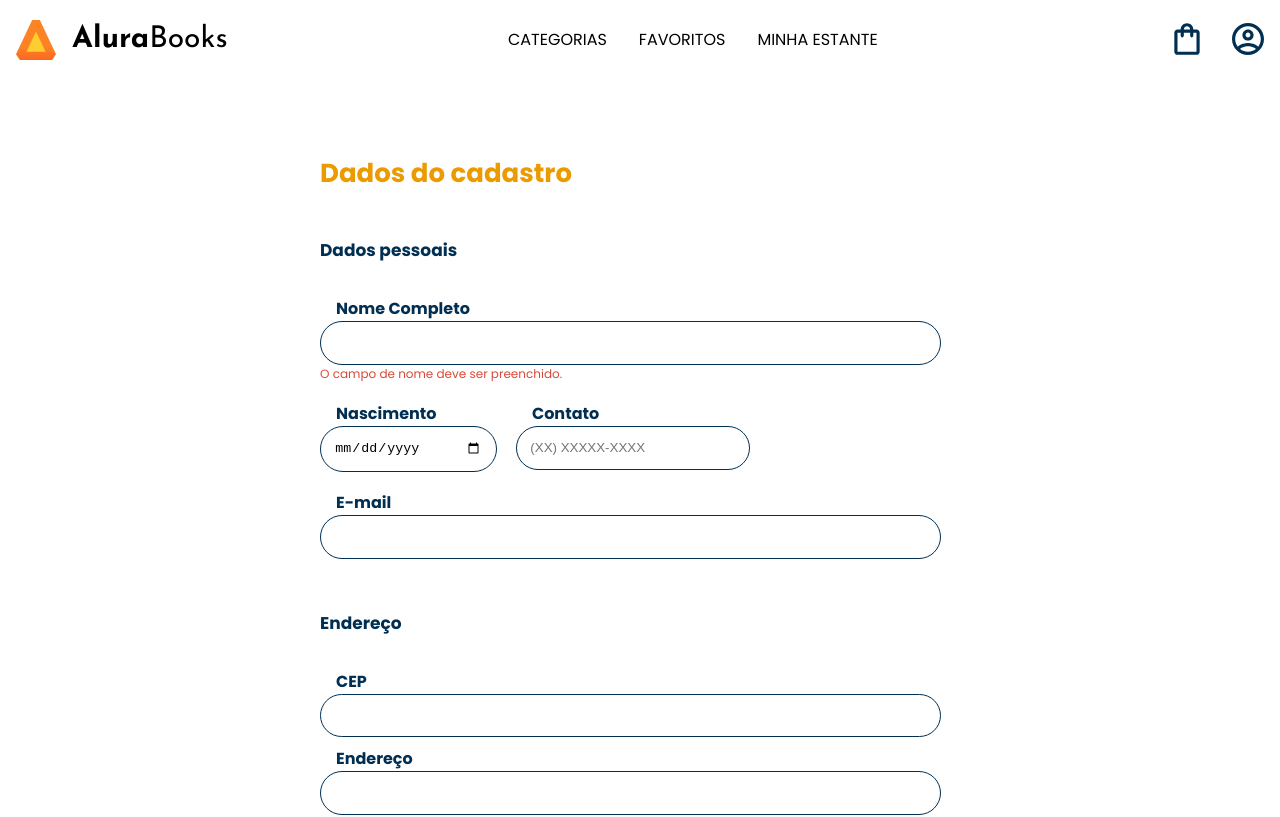
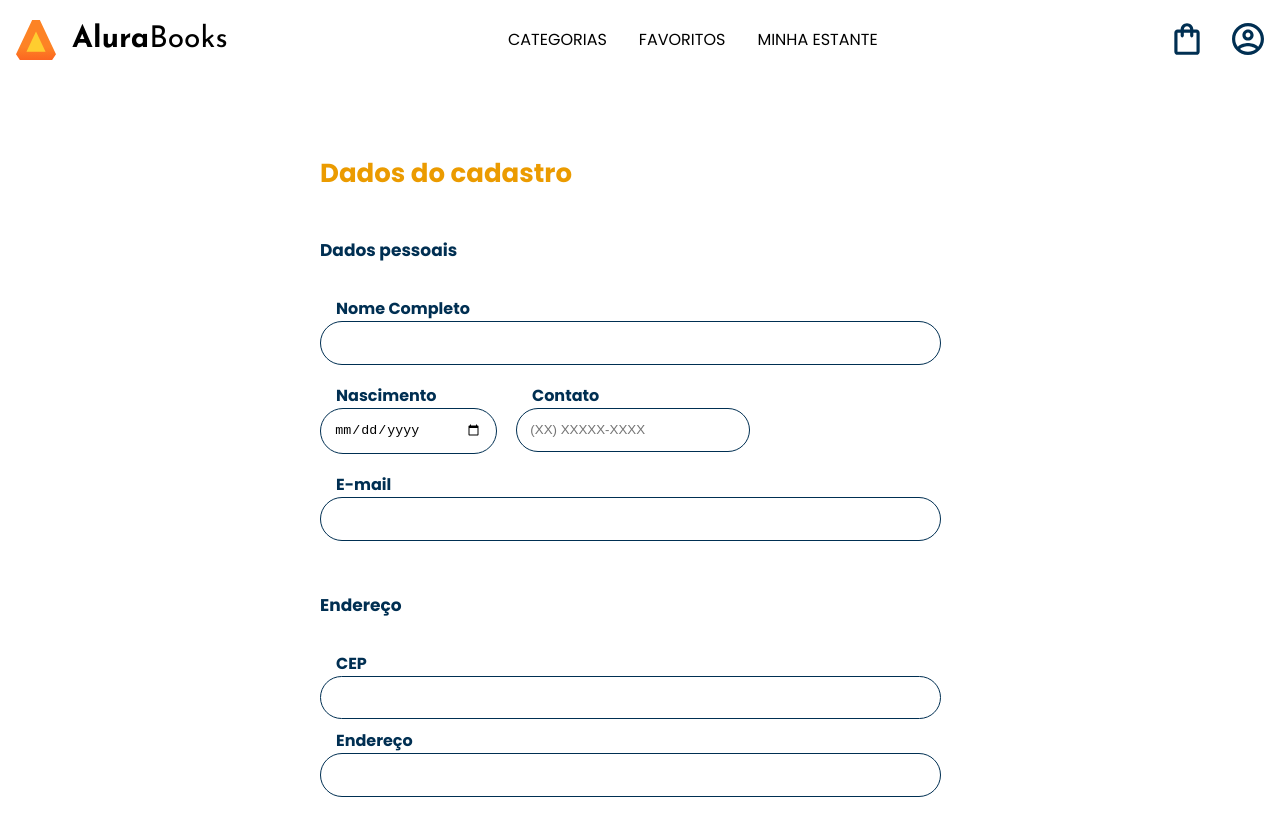
Before and after one commit to karolinequetz/alura-books, an Angular app: page /cadastro in a window 1280 px wide. Shown: the top 817 px of the page. Built offline with nearby package versions, Linux system fonts and the light colour scheme.

Commit message:
inserida borda vermelha na validação do campo nome

```diff
--- a/src/app/cadastro/cadastro.component.css
+++ b/src/app/cadastro/cadastro.component.css
@@ -7,7 +7,7 @@
   font-style: normal;
   font-weight: 700;
   font-size: 26px;
-  color: var(--laranja)
+  color: var(--laranja);
 }
 
 .principal__subtitulo {
@@ -34,8 +34,7 @@
 }
 
 .formulario__campo {
-  margin: .6em 3em .6em 0;
-
+  margin: 0.6em 3em 0.6em 0;
 }
 
 .formulario__dupla {
@@ -56,15 +55,15 @@
 
 .formulario__erro {
   display: flex;
-  margin-top: .5em;
+  margin-top: 0.5em;
   align-items: center;
 }
 
 .erro__imagem {
   width: 16px;
   height: 16px;
-  margin: 0 .5em;
-  background-image: url('/assets/img/warning.png');
+  margin: 0 0.5em;
+  background-image: url("/assets/img/warning.png");
   background-repeat: no-repeat;
   background-size: contain;
 }
@@ -74,3 +73,8 @@
   line-height: 18px;
   color: var(--vermelho);
 }
+
+.ng-touched.ng-invalid:not(form) {
+  border-color: red;
+  color: red;
+}
--- a/src/app/cadastro/cadastro.component.html
+++ b/src/app/cadastro/cadastro.component.html
@@ -6,8 +6,10 @@
     <div class="formulario__campo">
       <label class="campo__etiqueta" for="nome">Nome Completo</label>
       <input name="nome" id="nome" class="campo__escrita" ngModel required minlength="2">
-      <span class="erro__texto" *ngIf="f.controls['nome']?.errors?.['required']">O campo de nome deve ser preenchido.</span>
-      <span class="erro__texto" *ngIf="f.controls['nome']?.errors?.['minlength']">O nome deve ter no mínimo 2 caracteres.</span>
+<div *ngIf="(f.controls['nome']?.invalid && f.controls['nome']?.touched)|| f.controls['nome']?.dirty">
+  <span class="erro__texto" *ngIf="f.controls['nome']?.errors?.['required']">O campo de nome deve ser preenchido.</span>
+  <span class="erro__texto" *ngIf="f.controls['nome']?.errors?.['minlength']">O nome deve ter no mínimo 2 caracteres.</span>
+</div>
     </div>
     <div class="formulario__dupla">
       <div class="formulario__campo">
```
